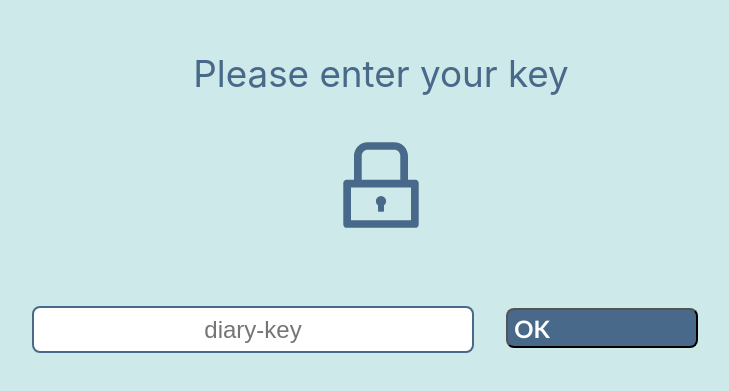
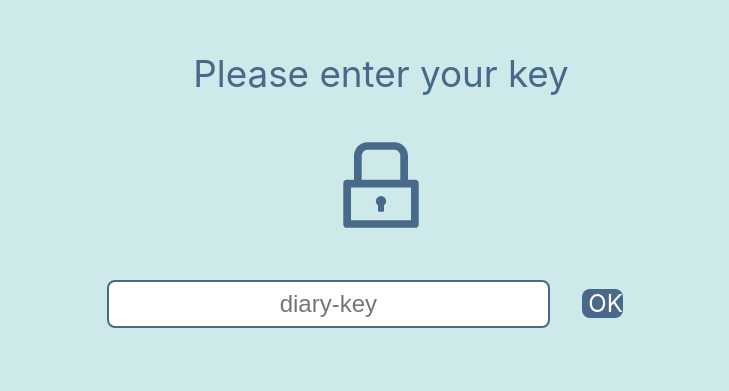
Before and after one commit to ibnjunaid/personal_diary, a React (Create React App) app in the folder client/: page /user in a window 1280 px wide. Shown: the part 189-580 px from the top of the page, without its empty margins (259-988 px from the left). Built offline with nearby package versions, Linux system fonts and the light colour scheme.

Commit message:
fixed color-change menu bug

```diff
--- a/client/src/pages/Create_Key/CreateKey.scss
+++ b/client/src/pages/Create_Key/CreateKey.scss
@@ -64,7 +64,7 @@
 
 .butk{
     background: $login-page-card-color;
-    width: 12rem;
+    width: 3rem;
     margin: 2rem;
     border-radius:.5rem;
     height: 2.5rem;
--- a/client/src/pages/Create_Key/EnterKey.tsx
+++ b/client/src/pages/Create_Key/EnterKey.tsx
@@ -1,6 +1,6 @@
 import { LockOutlined } from "@ant-design/icons"
 import { Link } from 'react-router-dom';
-import { useContext, useState } from 'react';
+import React, { useContext, useState } from 'react';
 import './CreateKey.scss'
 
 import { StateContext } from '../../App';
@@ -11,7 +11,9 @@ const EnterKey = () => {
     const [enteredKey, setEnteredKey] = useState<string>('')
     const [keyVerified, setKeyVerified] = useState<boolean>(false)
 
-    const VerifyKey = () => {
+    const VerifyKey = ( e: React.ChangeEvent<HTMLInputElement> ) => {
+            setEnteredKey(e.target.value)
+
             fetch(`http://localhost:5000/api/keys/check-keys`,{
                 method: 'POST',
                 body: JSON.stringify({ key: enteredKey, userId: StateContextN.state.userId}),
@@ -30,17 +32,15 @@ const EnterKey = () => {
             })
     }
 
-    let SecretEntered
     return(
         <div className='keydiv'>
              Please enter your key <br/>
              <div className='keydiv2'>
              <LockOutlined />
              </div>
-            <input className='keyi' placeholder='diary-key' onChange={(e) => { setEnteredKey(e.target.value)} }/>
-            <button className='butk' onClick= {VerifyKey}>
-               <Link to={ keyVerified ? '/entry' : '/home'} style={{color:'white', textDecoration:'none'}}> OK </Link>
-            </button>
+            <input className='keyi' placeholder='diary-key' onChange={ VerifyKey }/>
+               { keyVerified ? <Link to= '/entry' className='butk' style={{color:'white', textDecoration:'none'}}> OK </Link> :
+                               <Link to= '/home' className='butk' style={{color:'white', textDecoration:'none'}}> OK </Link>}
         </div>
     )
 }
--- a/client/src/pages/Entries/Entriespage.scss
+++ b/client/src/pages/Entries/Entriespage.scss
@@ -53,8 +53,6 @@
     font-size: .9rem;
     margin-bottom: 0rem;
     margin-top: 0rem;
-    position:inherit;
-
 }
 
 .buttonM {
```
